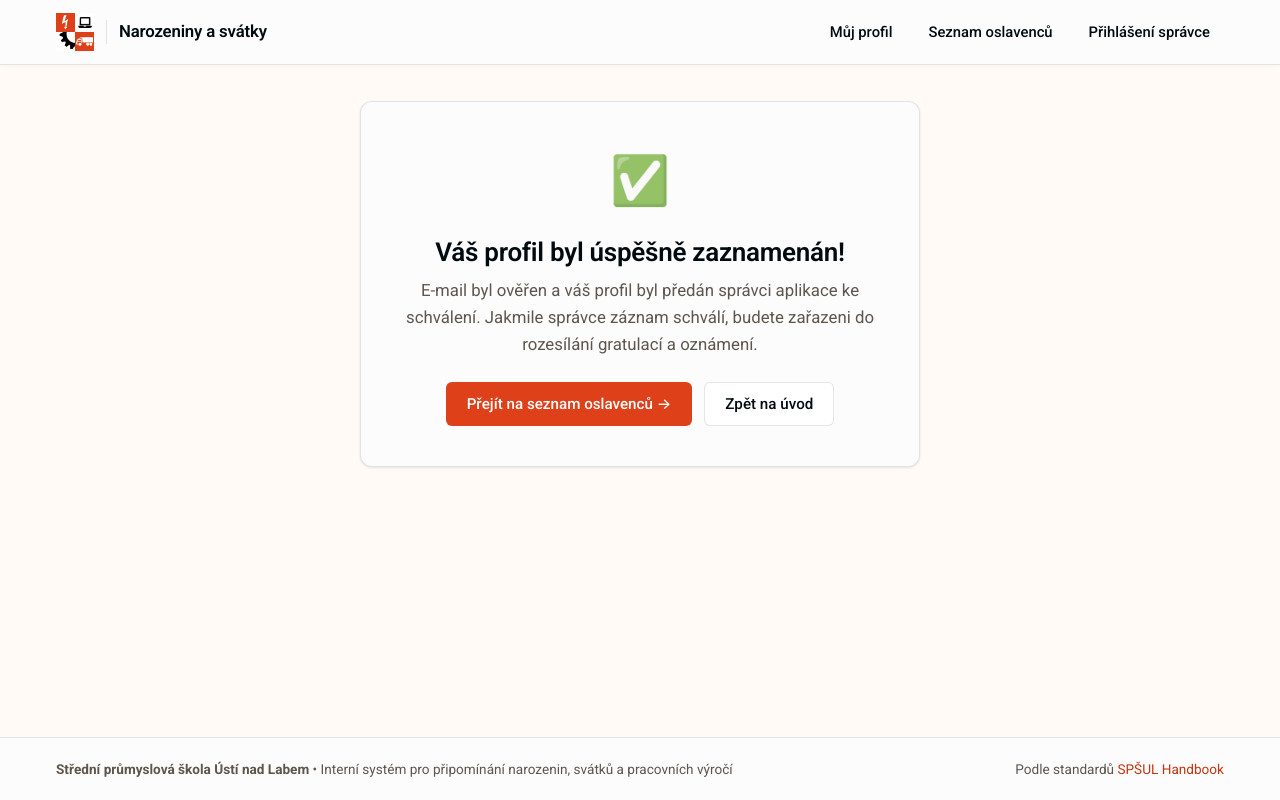
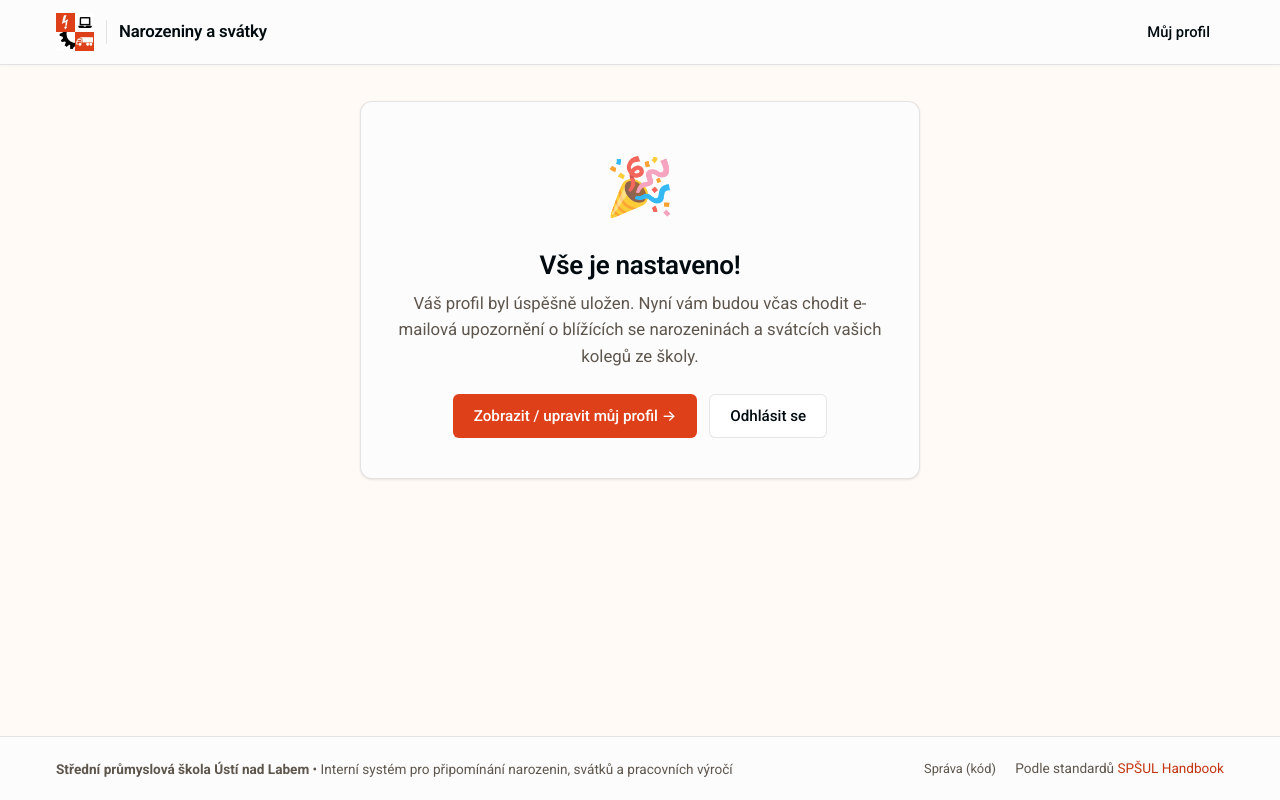
Before and after one commit to ulricht01/HappyBirthday, a Flask app: page /verify/success in a window 1280 px wide. Run offline with Flask 3, Linux system fonts and the light colour scheme; parts of the project's set-up code (start-up, migrations or seed data) failed here and were passed over.

Commit message:
Restrict people list and dashboard to admin (oslavnik@spsul.cz), streamline user onboarding

```diff
--- a/app.py
+++ b/app.py
@@ -125,14 +125,15 @@ def add_person():
                 entra_configured=is_entra_configured(),
             )
 
-        # If user came from verified Entra login, skip email verification code!
+        # If user came from verified Entra login, update profile and activate
         if entra_user and entra_user.get("email") == email:
             add_or_update_person_entra(
-                email, name, date_of_birth, first_day_job, name_day, about_info
+                email, name, date_of_birth, first_day_job, name_day, about_info, status="approved"
             )
-            send_owner_notification(name, email)
-            session.pop("entra_user", None)
-            flash("Váš profil byl úspěšně uložen a odeslán ke schválení administrátorovi.", "success")
+            session["entra_user"]["date_of_birth"] = date_of_birth or ""
+            session["entra_user"]["first_day_job"] = first_day_job or ""
+            session["entra_user"]["name_day"] = name_day or ""
+            flash("Váš profil byl úspěšně uložen! Oznámení o narozeninách a svátcích kolegů vám budou chodit automaticky.", "success")
             return redirect(url_for("verify_success"))
 
         # Manual entry -> require email verification code
@@ -212,6 +213,27 @@ def auth_callback():
         # Auto-detect Czech name day from first name
         code_nd, _, _ = get_name_day_for_first_name(name)
 
+        # Check if user is the admin (owner)
+        owner_email = os.getenv("OWNER_EMAIL", "oslavnik@spsul.cz").strip().lower()
+        if email.lower() == owner_email:
+            session["admin_auth"] = True
+            session["user_email"] = email
+            session["user_name"] = name
+            flash(f"Vítejte v administraci, {name}!", "success")
+            return redirect(url_for("admin_dashboard"))
+
+        # Regular school employee logged in via Entra:
+        # Save directly as approved so they will automatically receive emails
+        add_or_update_person_entra(
+            email=email,
+            name=name,
+            date_of_birth=dob,
+            first_day_job=fdj,
+            name_day=code_nd,
+            about_info="",
+            status="approved",
+        )
+
         session["entra_user"] = {
             "email": email,
             "name": name,
@@ -219,15 +241,15 @@ def auth_callback():
             "first_day_job": fdj or "",
             "name_day": code_nd or "",
         }
+        session["user_email"] = email
+        session["user_name"] = name
 
-        # If user is owner email, grant admin access directly
-        owner_email = os.getenv("OWNER_EMAIL")
-        if owner_email and email.lower() == owner_email.lower():
-            session["admin_auth"] = True
-            flash(f"Vítejte, {name}! Byli jste přihlášeni jako administrátor přes Microsoft Entra ID.", "success")
-            return redirect(url_for("admin_dashboard"))
+        # If birth date is already filled, user is all set!
+        if dob:
+            flash(f"Vítejte, {name}! Váš profil je aktivní a e-mailová upozornění vám budou chodit.", "success")
+            return redirect(url_for("verify_success"))
 
-        flash(f"Přihlášeno přes Microsoft Entra ID ({email}). Vaše údaje byly načteny.", "success")
+        flash(f"Vítejte, {name}! Jste úspěšně přihlášen(a). Zkontrolujte nebo doplňte své datum narození, abychom věděli, kdy vám popřát.", "info")
         return redirect(url_for("add_person"))
     except Exception as exc:
         flash(f"Chyba při zpracování účtu Microsoft Entra ID: {exc}", "error")
@@ -245,6 +267,12 @@ def auth_demo_entra():
         "name_day": "02-22",
     }
     session["entra_user"] = sample
+    session["user_email"] = sample["email"]
+    session["user_name"] = sample["name"]
+    add_or_update_person_entra(
+        sample["email"], sample["name"], sample["date_of_birth"],
+        sample["first_day_job"], sample["name_day"], "", status="approved"
+    )
     flash("Údaje byly předvyplněny ze školního účtu Microsoft Entra ID (Demo: novakp@spsul.cz).", "info")
     return redirect(url_for("add_person"))
 
@@ -288,16 +316,24 @@ def verify_success():
 
 
 # ---------------------------------------------------------------------------
-# Admin: one-time access & dashboard
+# Admin & User Access Control
 # ---------------------------------------------------------------------------
 def admin_required(f):
     from functools import wraps
     @wraps(f)
     def decorated(*args, **kwargs):
         if not session.get("admin_auth"):
+            flash("Tato sekce je přístupná pouze pro administrátora aplikace (oslavnik@spsul.cz).", "error")
             return redirect(url_for("admin_request"))
         return f(*args, **kwargs)
     return decorated
+
+
+@app.route("/logout", methods=["GET"])
+def user_logout():
+    session.clear()
+    flash("Byli jste úspěšně odhlášeni.", "info")
+    return redirect(url_for("add_person"))
 
 
 @app.route("/admin", methods=["GET"])
@@ -312,7 +348,7 @@ def admin_request():
 
 @app.route("/admin/request-code", methods=["POST"])
 def admin_request_code():
-    owner_email = os.getenv("OWNER_EMAIL")
+    owner_email = os.getenv("OWNER_EMAIL", "oslavnik@spsul.cz")
     if not owner_email:
         flash("OWNER_EMAIL není nakonfigurováno na serveru.", "error")
         return redirect(url_for("admin_request"))
@@ -322,7 +358,7 @@ def admin_request_code():
     create_admin_code(code, expires_minutes=15)
     send_admin_code(owner_email, code)
 
-    flash("Jednorázový administrátorský kód byl odeslán na e-mail správce.", "info")
+    flash(f"Jednorázový administrátorský kód byl odeslán na e-mail správce ({owner_email}).", "info")
     return redirect(url_for("admin_enter_code"))
 
 
@@ -332,6 +368,8 @@ def admin_enter_code():
         code = request.form.get("code", "").strip().upper()
         if verify_admin_code(code):
             session["admin_auth"] = True
+            session["user_email"] = os.getenv("OWNER_EMAIL", "oslavnik@spsul.cz")
+            session["user_name"] = "Správce"
             flash("Přístup do administrace byl udělen.", "success")
             return redirect(url_for("admin_dashboard"))
         flash("Neplatný nebo expirovaný kód správce.", "error")
@@ -370,19 +408,21 @@ def admin_reject(person_id):
 def admin_logout():
     session.pop("admin_auth", None)
     flash("Byli jste odhlášeni z administrace.", "info")
-    return redirect(url_for("index"))
+    return redirect(url_for("add_person"))
 
 
 # ---------------------------------------------------------------------------
-# Notifications: +30 days scan
+# Notifications & People (Admin Only)
 # ---------------------------------------------------------------------------
 @app.route("/people", methods=["GET"])
+@admin_required
 def list_people():
     people = get_all_people()
     return render_template("list_people.html", people=people)
 
 
 @app.route("/send-notifications", methods=["POST"])
+@admin_required
 def send_notifications():
     events = get_upcoming_events(days_ahead=30)
     approved = get_approved_people()
--- a/templates/add_person.html
+++ b/templates/add_person.html
@@ -127,14 +127,16 @@
             <div style="margin-top: 28px; display: flex; align-items: center; justify-content: space-between; flex-wrap: wrap; gap: 12px;">
                 <button type="submit" class="btn btn-primary">
                     {% if entra_user and entra_user.email %}
-                    Uložit profil a odeslat ke schválení &rarr;
+                    Uložit profil a potvrdit &rarr;
                     {% else %}
                     Pokračovat k ověření e-mailu &rarr;
                     {% endif %}
                 </button>
+                {% if session.admin_auth %}
                 <a href="/people" class="btn btn-secondary">
-                    Zpět na přehled
+                    Zpět na přehled oslavenců
                 </a>
+                {% endif %}
             </div>
         </form>
     </div>
--- a/templates/base.html
+++ b/templates/base.html
@@ -22,19 +22,26 @@
                     <a href="/add" class="spsul-nav-link {% if request.path == '/add' or request.path == '/' %}active{% endif %}">
                         Můj profil
                     </a>
+
+                    {% if session.admin_auth %}
                     <a href="/people" class="spsul-nav-link {% if request.path == '/people' %}active{% endif %}">
                         Seznam oslavenců
                     </a>
-                    {% if session.admin_auth %}
                     <a href="/admin/dashboard" class="spsul-nav-link {% if '/admin' in request.path and request.path != '/admin/logout' %}active{% endif %}">
                         Správa
                     </a>
+                    <span class="spsul-user-badge" style="background: var(--color-uspech-tint); color: var(--color-uspech);">
+                        Správce ({{ session.user_email or 'oslavnik@spsul.cz' }})
+                    </span>
                     <a href="/admin/logout" class="spsul-nav-link" style="color: var(--color-chyba);">
                         Odhlásit
                     </a>
-                    {% else %}
-                    <a href="/admin" class="spsul-nav-link {% if '/admin' in request.path %}active{% endif %}">
-                        Přihlášení správce
+                    {% elif session.user_email %}
+                    <span class="spsul-user-badge">
+                        {{ session.user_name or session.user_email }}
+                    </span>
+                    <a href="/logout" class="spsul-nav-link" style="color: var(--color-muted);">
+                        Odhlásit
                     </a>
                     {% endif %}
                 </nav>
@@ -71,6 +78,9 @@
                     <strong>Střední průmyslová škola Ústí nad Labem</strong> &bull; Interní systém pro připomínání narozenin, svátků a pracovních výročí
                 </div>
                 <div>
+                    {% if not session.admin_auth %}
+                    <a href="/admin" style="color: var(--color-muted); font-size: 0.8rem; margin-right: 16px;">Správa (kód)</a>
+                    {% endif %}
                     Podle standardů <a href="https://github.com/Jaqquca/spsul-handbook" target="_blank" rel="noopener">SPŠUL Handbook</a>
                 </div>
             </div>
--- a/templates/verify_success.html
+++ b/templates/verify_success.html
@@ -1,22 +1,22 @@
 {% extends "base.html" %}
 
-{% block title %}Profil uložen{% endblock %}
+{% block title %}Profil aktivní — SPŠUL{% endblock %}
 
 {% block content %}
 <div style="max-width: 560px; margin-inline: auto;">
     <div class="card" style="text-align: center; padding: 40px 24px;">
-        <div style="font-size: 3rem; margin-bottom: 16px;">✅</div>
-        <h2>Váš profil byl úspěšně zaznamenán!</h2>
-        <p style="color: var(--color-muted); margin-bottom: 24px; font-size: 1.05rem;">
-            E-mail byl ověřen a váš profil byl předán správci aplikace ke schválení. Jakmile správce záznam schválí, budete zařazeni do rozesílání gratulací a oznámení.
+        <div style="font-size: 3.5rem; margin-bottom: 16px;">🎉</div>
+        <h2>Vše je nastaveno!</h2>
+        <p style="color: var(--color-muted); margin-bottom: 24px; font-size: 1.05rem; line-height: 1.6;">
+            Váš profil byl úspěšně uložen. Nyní vám budou včas chodit e-mailová upozornění o blížících se narozeninách a svátcích vašich kolegů ze školy.
         </p>
 
         <div style="display: flex; justify-content: center; gap: 12px; flex-wrap: wrap;">
-            <a href="/people" class="btn btn-primary">
-                Přejít na seznam oslavenců &rarr;
+            <a href="/add" class="btn btn-primary">
+                Zobrazit / upravit můj profil &rarr;
             </a>
-            <a href="/" class="btn btn-secondary">
-                Zpět na úvod
+            <a href="/logout" class="btn btn-secondary">
+                Odhlásit se
             </a>
         </div>
     </div>
```
Also changed, not shown: 1 other file.
